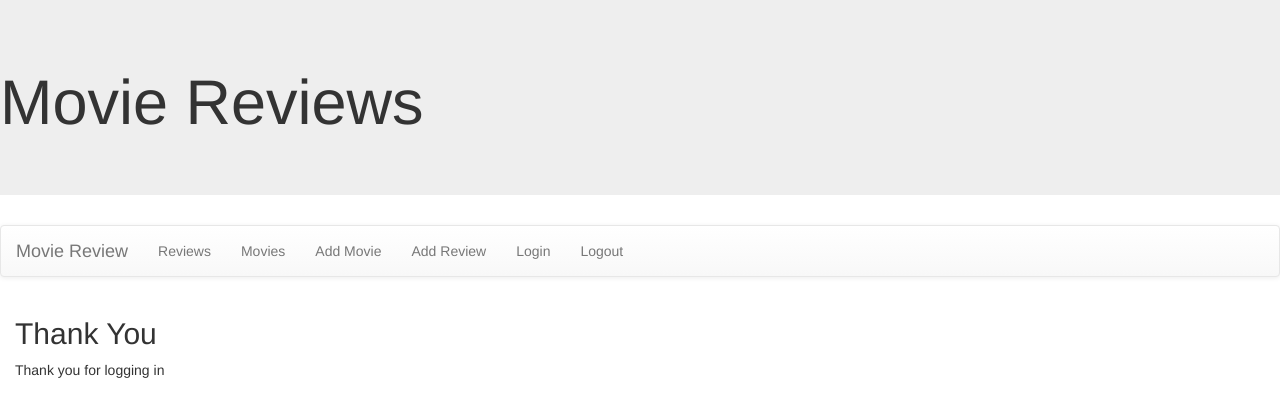
After one commit to Sam-Smolen/moviereviews, a Django app: page /movrev/loginmessage/ in a window 1280 px wide. The commit adds this page. Shown: the top 417 px of the page. Run offline with Django 4.2, Linux system fonts and the light colour scheme; some libraries are stand-ins or nearby versions.

Commit message:
Added Authentification Login/Logout

```diff
--- a/moviereviews/settings.py
+++ b/moviereviews/settings.py
@@ -122,6 +122,8 @@ USE_TZ = True
 # https://docs.djangoproject.com/en/4.0/howto/static-files/
 
 STATIC_URL = 'static/'
+LOGIN_REDIRECT_URL='loginmessage'
+LOGOUT_REDIRECT_URL='logoutmessage'
 
 # Default primary key field type
 # https://docs.djangoproject.com/en/4.0/ref/settings/#default-auto-field
--- a/moviereviews/urls.py
+++ b/moviereviews/urls.py
@@ -19,4 +19,5 @@ from django.urls import path, include
 urlpatterns = [
     path('admin/', admin.site.urls),
     path('movrev/', include('movrev.urls')),
+    path('accounts/', include('django.contrib.auth.urls')),
 ]
--- a/movrev/templates/base.html
+++ b/movrev/templates/base.html
@@ -20,6 +20,8 @@
 <li><a href="{% url 'movies' %}">Movies</a></li>
 <li><a href="{% url 'newmovie' %}">Add Movie</a></li>
 <li><a href="{% url 'newreview' %}">Add Review</a></li>
+<li><a href="{% url 'login' %}">Login</a></li>
+<li><a href="{% url 'logout' %}">Logout</a></li>
 </ul>
 </div>
 </nav>
--- /dev/null
+++ b/movrev/templates/movrev/loginmessage.html
@@ -0,0 +1,5 @@
+{% extends 'base.html' %}
+{% block content %}
+<h2>Thank You</h2>
+<p>Thank you for logging in</p>
+{% endblock %}
--- /dev/null
+++ b/movrev/templates/movrev/logoutmessage.html
@@ -0,0 +1,5 @@
+{% extends 'base.html' %}
+{% block content %}
+<h2>Goodbye</h2>
+<p>You are now logged out</p>
+{% endblock %}
--- a/movrev/urls.py
+++ b/movrev/urls.py
@@ -9,4 +9,6 @@ urlpatterns = [
     path('reviewdetails/<int:id>', views.reviewdetails, name='reviewdetails'),
     path('newmovie/', views.newMovie, name='newmovie'),
     path('newreview/', views.newReview, name='newreview'),
+    path('loginmessage/', views.loginmessage, name='loginmessage'),
+    path('logoutmessage/', views.logoutmessage, name='logoutmessage'),
 ]
--- a/movrev/views.py
+++ b/movrev/views.py
@@ -2,6 +2,7 @@ from django.shortcuts import render, get_object_or_404
 from .models import Movie, Review
 from .forms import MovieForm, ReviewForm
 from django.urls import reverse_lazy
+from django.contrib.auth.decorators import login_required
 
 # Create your views here.
 def index(request):
@@ -22,7 +23,7 @@ def moviedetails(request, id):
 def reviewdetails(request, id):
     review=get_object_or_404(Review, pk=id)
     return render(request, 'movrev/reviewdetails.html' ,{'review': review})
-#@login_required
+@login_required
 def newMovie(request):
     form=MovieForm
 
@@ -48,3 +49,9 @@ def newReview(request):
     else:
         form=ReviewForm()
     return render(request, 'movrev/newreview.html', {'form': form})
+
+def loginmessage(request):
+    return render(request, 'movrev/loginmessage.html')
+
+def logoutmessage(request):
+    return render(request, 'movrev/logoutmessage.html')
```
Also changed, not shown: movrev/templates/registration/login.html (added, +9 -0 lines).
